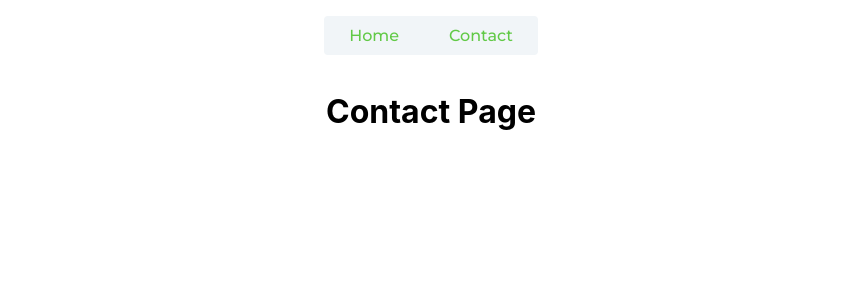
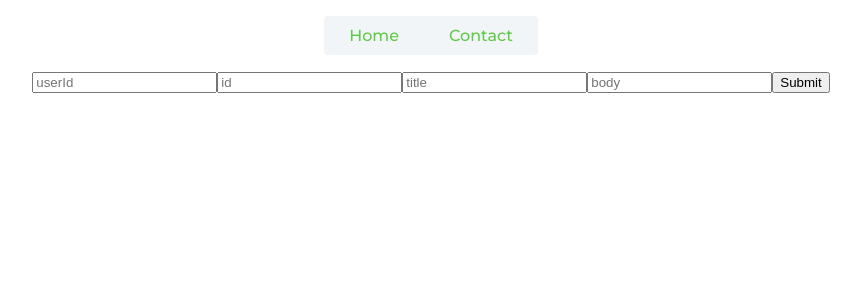
Before and after one commit to enesoncan/giphy-search, a React (Create React App) app: page /contact in a window 1280 px wide. Shown: the top 300 px of the page, without its empty margins (209-1070 px from the left). Built offline with nearby package versions, Linux system fonts and the light colour scheme.

Commit message:
added contact form

```diff
--- a/src/components/contact/index.js
+++ b/src/components/contact/index.js
@@ -1,11 +1,83 @@
-import React from "react";
+import React, { Component } from "react";
+import axios from "axios";
 import "./style.css";
 
-function Contact() {
-  return (
-    <div>
-      <h1>Contact Page</h1>
-    </div>
-  );
+class Contact extends Component {
+  constructor(props) {
+    super(props);
+
+    this.state = {
+      userId: "",
+      id: "",
+      title: "",
+      body: "",
+      errorMessage: ""
+    };
+  }
+
+  changeHandler = e => {
+    this.setState({ [e.target.name]: e.target.value });
+  };
+
+  submitHandler = e => {
+    e.preventDefault();
+    console.log(this.state);
+    const { userId, id, title, body } = this.state;
+    if (!userId || !id || !title || !body) {
+      this.setState({ errorMessage: "can not be empty" });
+    } else {
+      axios
+        .post("http://jsonplaceholder.typicode.com/posts", this.state)
+        .then(response => {
+          console.log(response);
+        })
+        .catch(error => {
+          console.log(error);
+        });
+      this.setState({
+        errorMessage: ""
+      });
+    }
+  };
+  render() {
+    const { userId, id, title, body, errorMessage } = this.state;
+    return (
+      <div>
+        <form onSubmit={this.submitHandler}>
+          <input
+            type="text"
+            name="userId"
+            value={userId}
+            placeholder="userId"
+            onChange={this.changeHandler}
+          />
+          <input
+            type="text"
+            name="id"
+            value={id}
+            placeholder="id"
+            onChange={this.changeHandler}
+          />
+          <input
+            type="text"
+            name="title"
+            value={title}
+            placeholder="title"
+            onChange={this.changeHandler}
+          />
+          <input
+            type="text"
+            name="body"
+            value={body}
+            placeholder="body"
+            onChange={this.changeHandler}
+          />
+          <button type="submit">Submit</button>
+          <p>{errorMessage}</p>
+        </form>
+      </div>
+    );
+  }
 }
+
 export default Contact;
```
